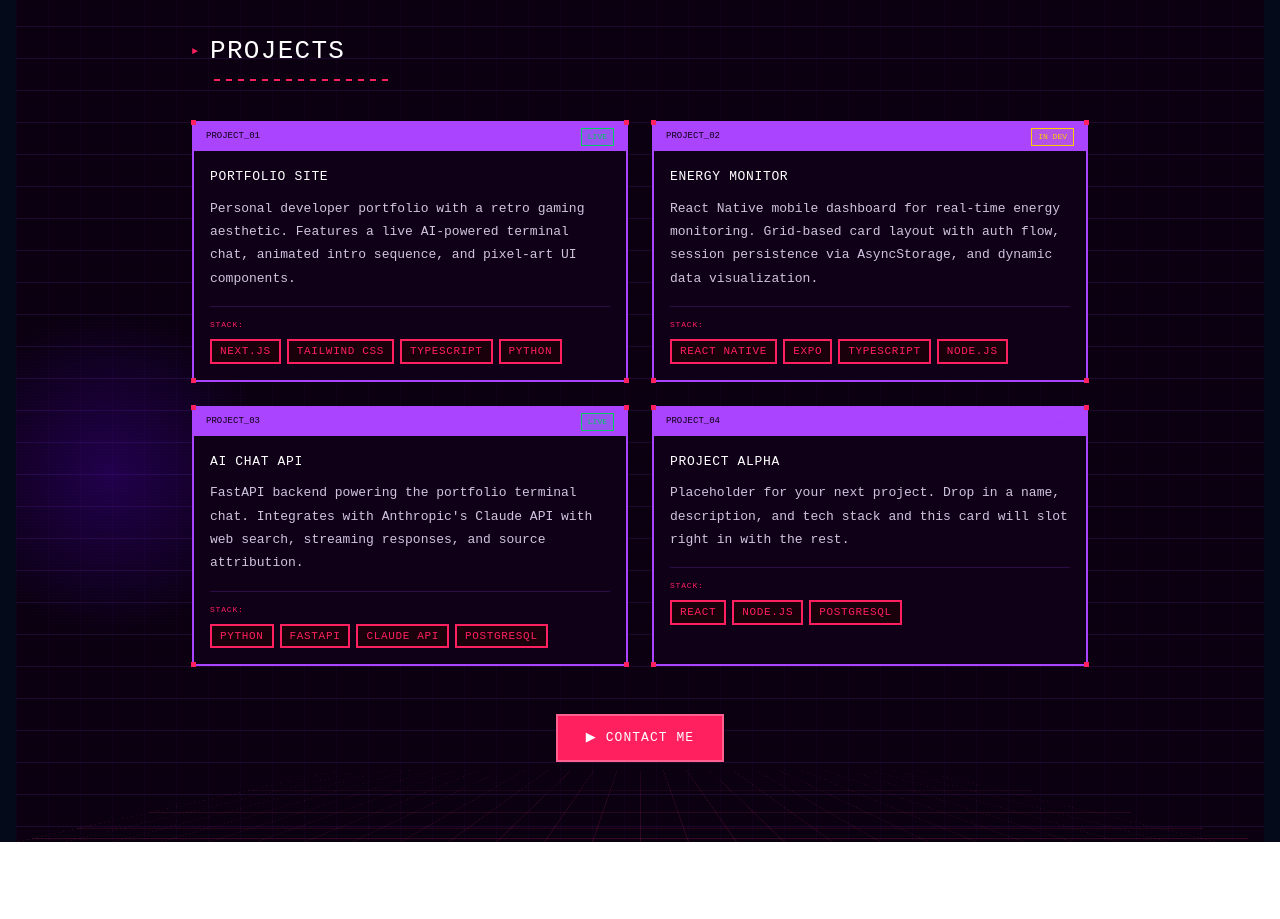
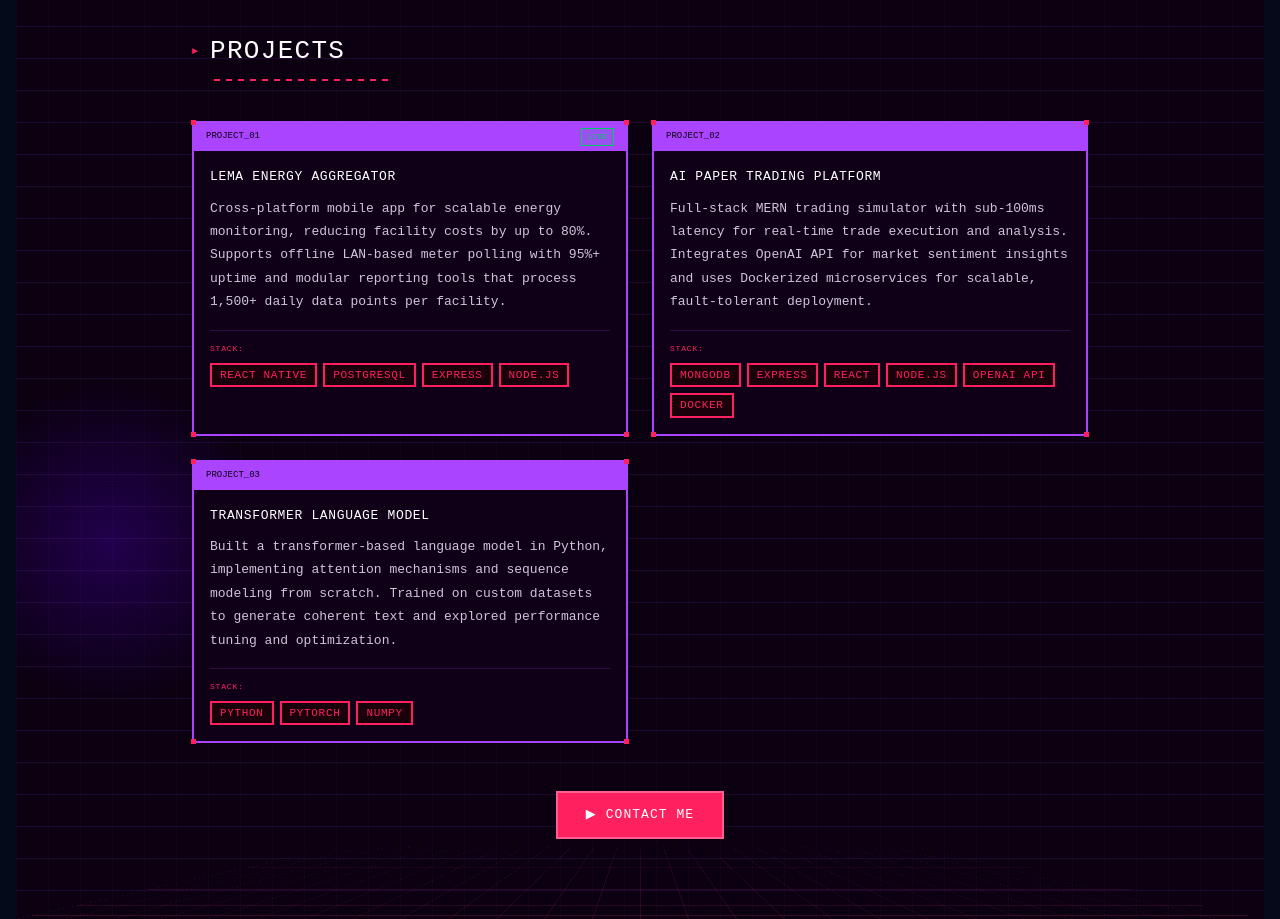
Before and after one commit to KevinMuniz1/Portfolio-Website, a Next.js app: page / in a window 1280 px wide. Shown: the part 1220-2139 px from the top of the page. Before the commit the page ends 2062 px from the top, so only its background shows below. Built offline with nearby package versions, Linux system fonts and the light colour scheme; no server answers.

Commit message:
changes to project section to add projects

```diff
--- a/app/components/welcomePageName.tsx
+++ b/app/components/welcomePageName.tsx
@@ -22,36 +22,28 @@ const LINE_DELAY = 180;
 const PROJECTS = [
   {
     id: "01",
-    name: "PORTFOLIO SITE",
+    name: "LEMA ENERGY AGGREGATOR",
     description:
-      "Personal developer portfolio with a retro gaming aesthetic. Features a live AI-powered terminal chat, animated intro sequence, and pixel-art UI components.",
-    stack: ["NEXT.JS", "TAILWIND CSS", "TYPESCRIPT", "PYTHON"],
+      "Cross-platform mobile app for scalable energy monitoring, reducing facility costs by up to 80%. Supports offline LAN-based meter polling with 95%+ uptime and modular reporting tools that process 1,500+ daily data points per facility.",
+    stack: ["REACT NATIVE", "POSTGRESQL", "EXPRESS", "NODE.JS"],
     status: "LIVE",
   },
   {
     id: "02",
-    name: "ENERGY MONITOR",
+    name: "AI PAPER TRADING PLATFORM",
     description:
-      "React Native mobile dashboard for real-time energy monitoring. Grid-based card layout with auth flow, session persistence via AsyncStorage, and dynamic data visualization.",
-    stack: ["REACT NATIVE", "EXPO", "TYPESCRIPT", "NODE.JS"],
-    status: "IN DEV",
+      "Full-stack MERN trading simulator with sub-100ms latency for real-time trade execution and analysis. Integrates OpenAI API for market sentiment insights and uses Dockerized microservices for scalable, fault-tolerant deployment.",
+    stack: ["MONGODB", "EXPRESS", "REACT", "NODE.JS", "OPENAI API", "DOCKER"],
+    status: "COMPLETED",
   },
   {
-    id: "03",
-    name: "AI CHAT API",
-    description:
-      "FastAPI backend powering the portfolio terminal chat. Integrates with Anthropic's Claude API with web search, streaming responses, and source attribution.",
-    stack: ["PYTHON", "FASTAPI", "CLAUDE API", "POSTGRESQL"],
-    status: "LIVE",
-  },
-  {
-    id: "04",
-    name: "PROJECT ALPHA",
-    description:
-      "Placeholder for your next project. Drop in a name, description, and tech stack and this card will slot right in with the rest.",
-    stack: ["REACT", "NODE.JS", "POSTGRESQL"],
-    status: "SOON",
-  },
+  id: "03",
+  name: "TRANSFORMER LANGUAGE MODEL",
+  description:
+    "Built a transformer-based language model in Python, implementing attention mechanisms and sequence modeling from scratch. Trained on custom datasets to generate coherent text and explored performance tuning and optimization.",
+  stack: ["PYTHON", "PYTORCH", "NUMPY"],
+  status: "COMPLETED",
+},
 ];
 
 const STATUS_STYLE: Record<string, { color: string; border: string; bg: string }> = {
```
